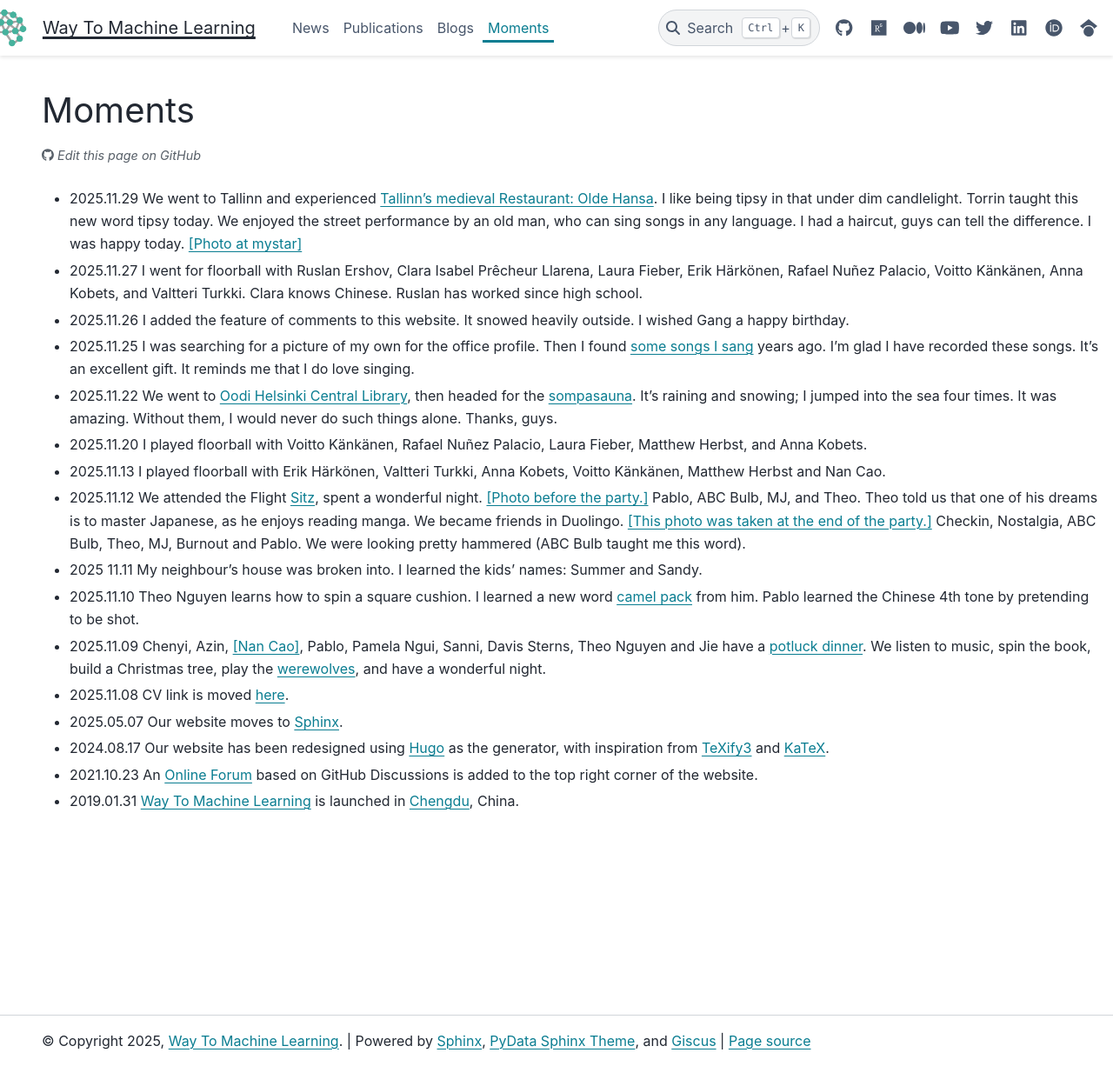
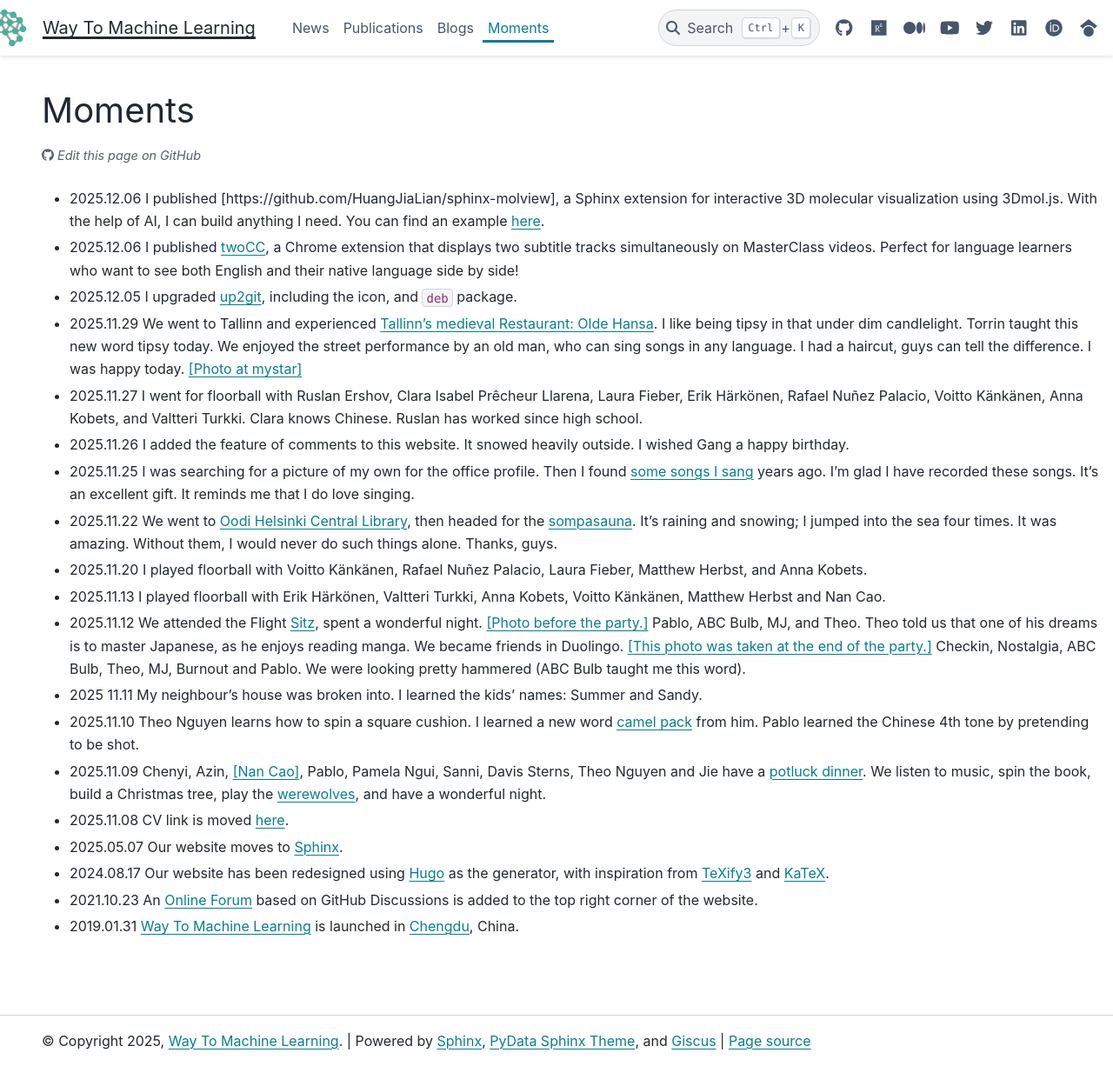
Before and after one commit to way2ml/way2ml.github.io, a Sphinx documentation site: the page built from doc/moments.md, in a window 1280 px wide and 1226 px high. Shown: the whole window at 87% size. Built offline with Sphinx 7.4.7 and the PyData theme 0.15.4, drawn with Linux system fonts in a browser that asks for light colours; comment, search, counter and statistics services are not loaded.

Commit message:
Update moments.md

```diff
--- a/doc/moments.md
+++ b/doc/moments.md
@@ -4,6 +4,9 @@
 ---
 
 # Moments
+- 2025.12.06 I published [https://github.com/HuangJiaLian/sphinx-molview], a Sphinx extension for interactive 3D molecular visualization using 3Dmol.js. With the help of AI, I can build anything I need. You can find an example [here](https://way2ml.github.io/blogs/sphinx.html#molecular-visualisation).
+- 2025.12.06 I published [twoCC](https://github.com/HuangJiaLian/twoCC), a Chrome extension that displays two subtitle tracks simultaneously on MasterClass videos. Perfect for language learners who want to see both English and their native language side by side!
+- 2025.12.05 I upgraded [up2git](https://github.com/HuangJiaLian/Up2Git), including the icon, and `deb` package.
 - 2025.11.29 We went to Tallinn and experienced [Tallinn's medieval Restaurant: Olde Hansa](https://www.oldehansa.ee/). I like being tipsy in that under dim candlelight. Torrin taught this new word tipsy today. We enjoyed the street performance by an old man, who can sing songs in any language. I had a haircut, guys can tell the difference. I was happy today. <a href="./_static/moments/20251129_myStar.jpg" target="_blank" rel="noopener">[Photo at mystar]</a>
 - 2025.11.27 I went for floorball with Ruslan Ershov, Clara Isabel Prêcheur Llarena, Laura Fieber, Erik Härkönen, Rafael Nuñez Palacio, Voitto Känkänen, Anna Kobets, and Valtteri Turkki. Clara knows Chinese. Ruslan has worked since high school.
 - 2025.11.26 I added the feature of comments to this website. It snowed heavily outside. I wished Gang a happy birthday.
```
